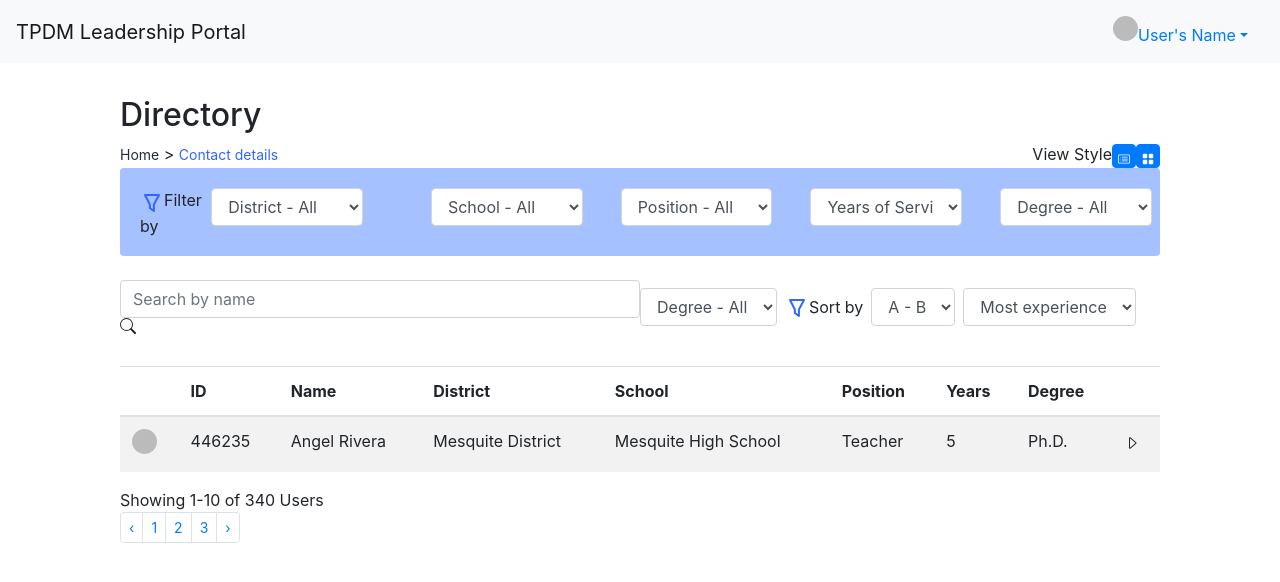
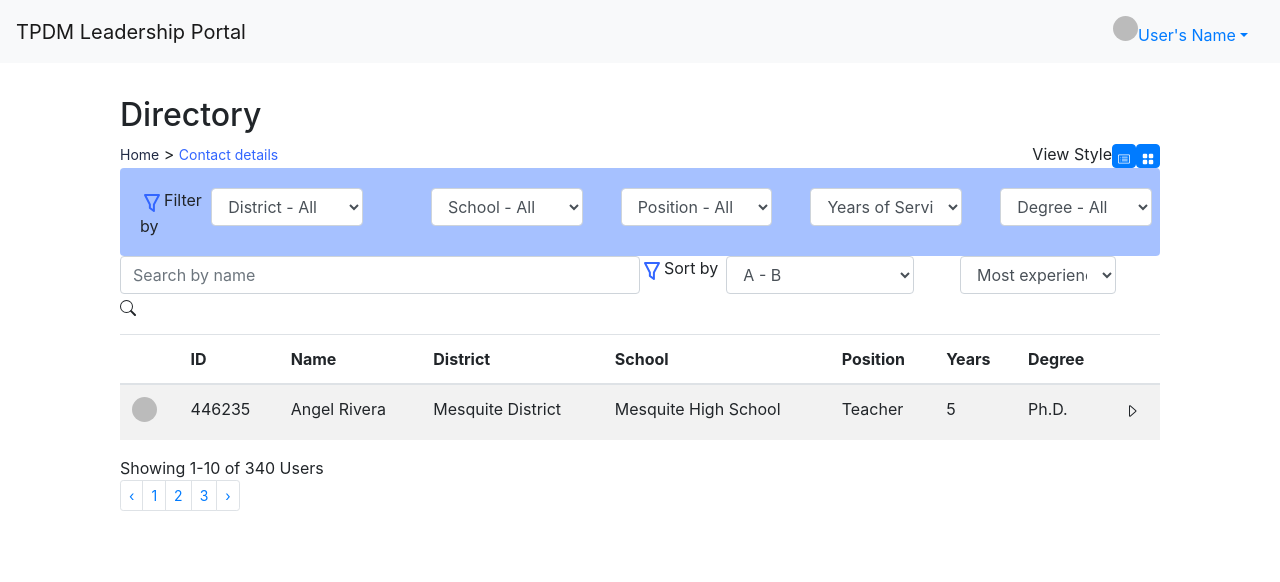
Before and after one commit to Ed-Fi-Exchange-OSS/Leadership-Profile, a React (Create React App) app in the folder leadership-profile-view/: page / in a window 1280 px wide. Shown: the top 582 px of the page. Built offline with nearby package versions, Linux system fonts and the light colour scheme.

Commit message:
formatting direct filters

```diff
--- a/leadership-profile-view/src/App.css
+++ b/leadership-profile-view/src/App.css
@@ -77,25 +77,24 @@ select.filter-dropdown {
   width: 60%;
 }
 
-/* .filters-container label {
-  margin-left: 5%;
-  height: 24px;
+.search-sort-form {
+  display: flex;
+}
+
+.sorting-container {
+  display: flex;
+  width: 50%;
+}
+
+.sort-by {
+  display: flex;
+  width: 60%;
+}
+
+.sort-by select {
+  width: 60%;
+}
+
+.experience-sort {
   width: 30%;
 }
-
-select.filter-select {
-  margin: 24px 10px;
-  height: 40px;
-  min-width: 20%;
-} */
-
-.search-sort-container {
-  width: 100%;
-  margin: 24px 0 32px;
-}
-
-/* label
-width: 40%;
-    vertical-align: center;
-    margin: auto 20px;
-*/
--- a/leadership-profile-view/src/components/DirectoryFilters.js
+++ b/leadership-profile-view/src/components/DirectoryFilters.js
@@ -61,26 +61,18 @@ class DirectoryFilters extends Component {
                 </div>
 
                 <div className="search-sort-container">
-                    <Form inline>
+                    <Form className="search-sort-form">
                         <FormGroup className="w-50" class="search-by-name">
                             <Input type="text" name="searchByName" placeholder="Search by name" className="w-100" />
                             <SearchIcon />
                         </FormGroup>
-                        <FormGroup className="mb-2 mr-sm-2 mb-sm-0">
-                            <Input type="select" name="select" id="exampleSelect">
-                                <option>Degree - All</option>
-                                <option>2</option>
-                                <option>3</option>
-                                <option>4</option>
-                                <option>5</option>
-                            </Input>
-                        </FormGroup>
-                        <FormGroup className="mb-2 mr-sm-2 mb-sm-0">
+                        <div className="sorting-container">
+                            <FormGroup className="mb-2 mr-sm-2 mb-sm-0 sort-by">
                                 <Label for="sortBy" className="mr-sm-2">
                                     <FilterIcon />
                                     Sort by
                                 </Label>
-                            <Input type="select" name="select" id="sortBy">
+                                <Input type="select" name="select" id="sort-by">
                                     <option>A - B</option>
                                     <option>2</option>
                                     <option>3</option>
@@ -88,7 +80,7 @@ class DirectoryFilters extends Component {
                                     <option>5</option>
                                 </Input>
                             </FormGroup>
-                        <FormGroup>
+                            <FormGroup className="experience-sort">
                                 <Input type="select" name="select" id="experience">
                                     <option>Most experience</option>
                                     <option>2</option>
@@ -97,6 +89,7 @@ class DirectoryFilters extends Component {
                                     <option>5</option>
                                 </Input>
                             </FormGroup>
+                        </div>
                     </Form>
                 </div>
             </div>
```
Lines whose indentation alone changed are shown as unchanged.
